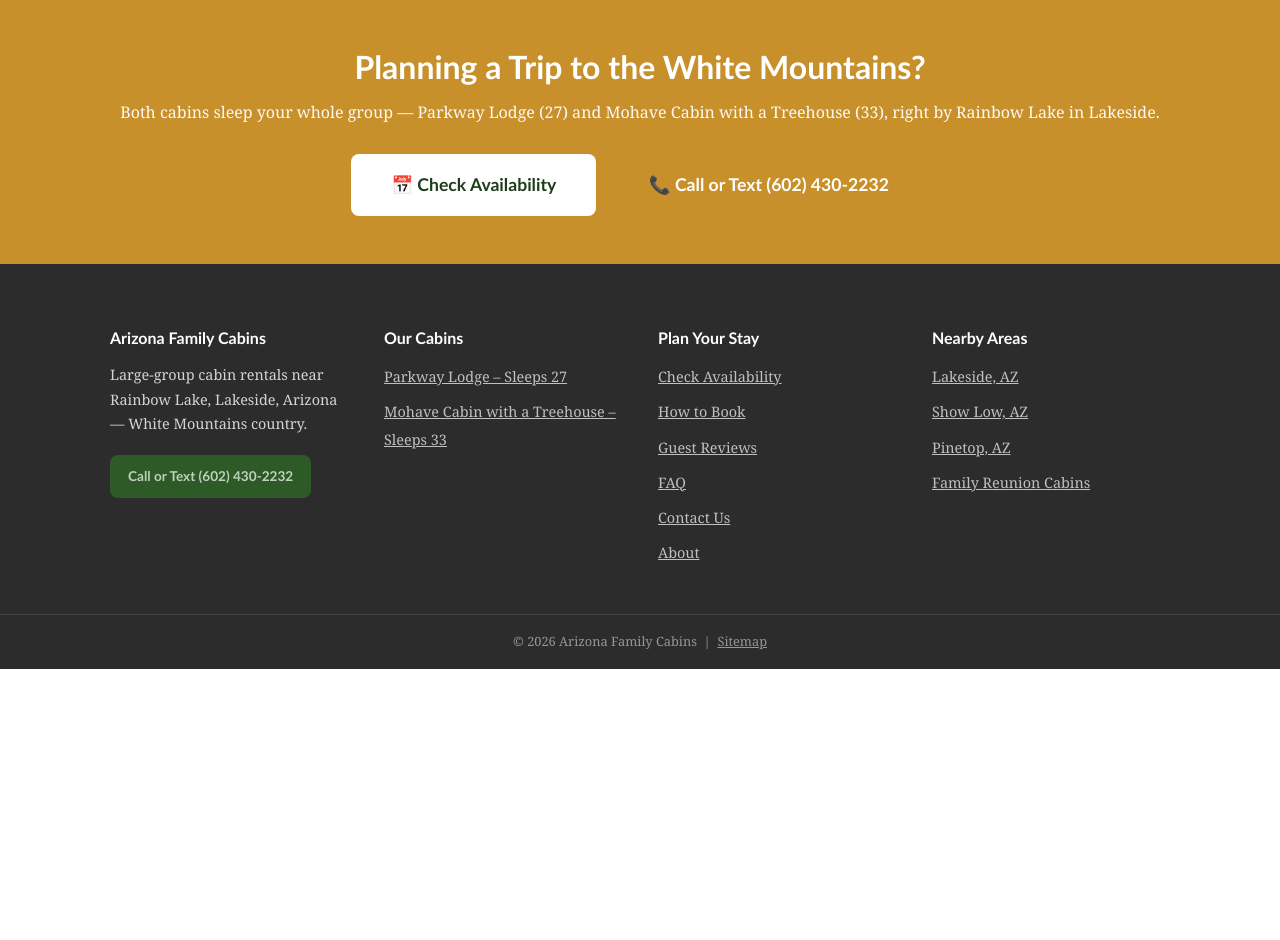
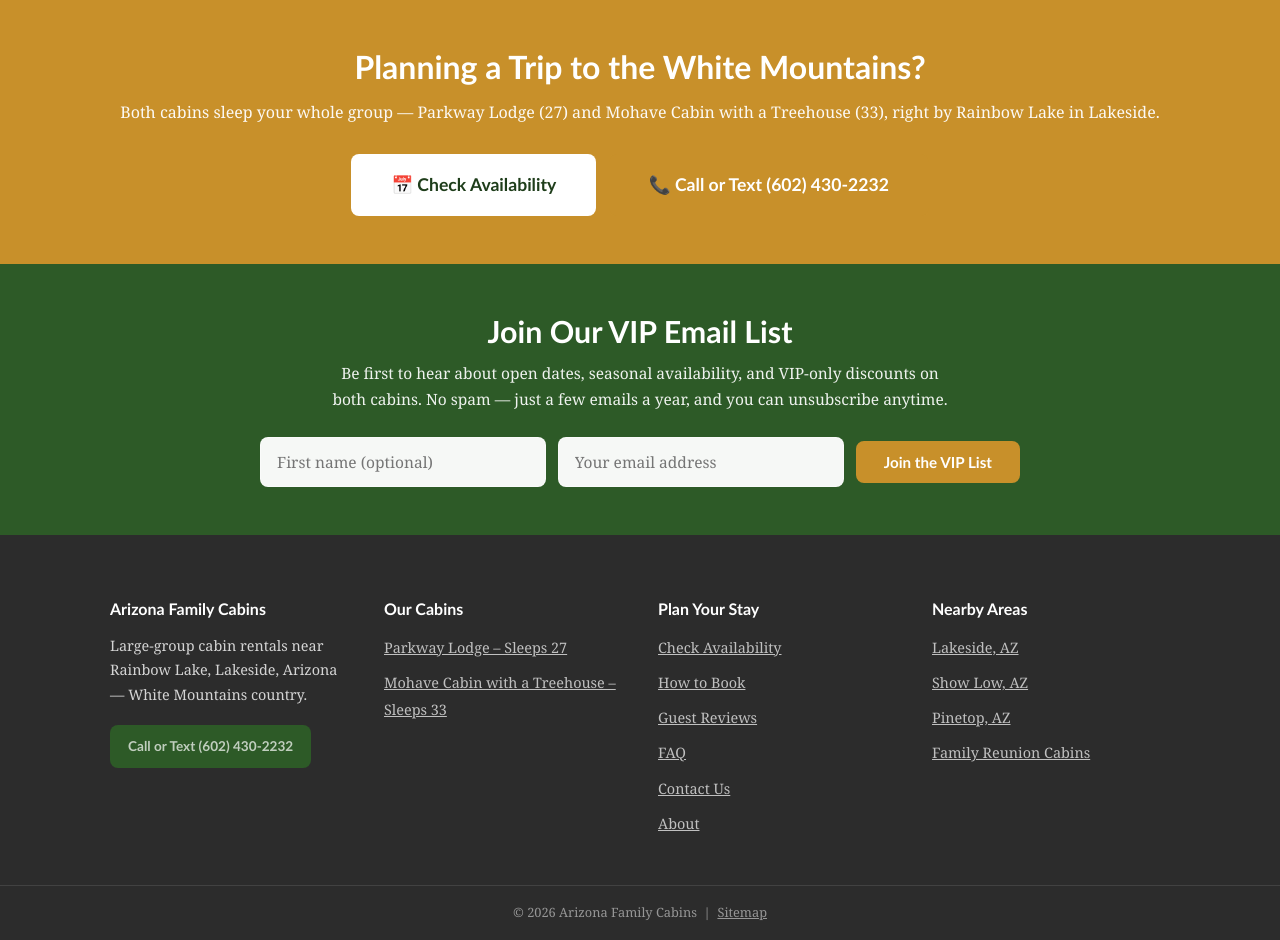
Before and after one commit to shiloh-lundahl/arizonafamilycabins, a Flask app: page /blog/ in a window 1280 px wide. Shown: the part 4264-5204 px from the top of the page. Before the commit the page ends 4933 px from the top, so only its background shows below. Run offline with Flask 3, Linux system fonts and the light colour scheme; data comes from the database, SQL or seed files in the repository; some libraries are stand-ins or nearby versions.

Commit message:
Add VIP email list capture with HubSpot sync
Sitewide footer signup band ("Join Our VIP Email List") posting to a new
/subscribe/ route. HubSpot is the source of truth — the Render DB is
ephemeral SQLite, so a local-only store would lose subscribers on every
restart. Contacts are created with lifecyclestage=subscriber; a 409 from
HubSpot (already exists) is treated as success.

Safety:
- If HubSpot rejects or errors, the signup is emailed to Karen via the
  existing Gmail SMTP path so it is never silently lost.
- Honeypot field silently drops bots without storing them.
- Referrer-based redirect is host-validated to prevent open redirect.
- HubSpot call runs in a background thread so it never stalls the response.

Co-Authored-By: Claude Opus 5 <noreply@anthropic.com>

```diff
--- a/app.py
+++ b/app.py
@@ -5,7 +5,7 @@ import requests
 from datetime import datetime
 from flask import (Flask, render_template, request, redirect, url_for,
                    abort, Response, jsonify, make_response)
-from models import db, Page, Article, Lead
+from models import db, Page, Article, Lead, Subscriber
 from availability import get_availability, CABIN_ICAL_ENV
 from dotenv import load_dotenv
 
@@ -123,6 +123,121 @@ def contact_post():
 @app.route("/contact/thanks/")
 def contact_thanks():
     return render_template("contact_thanks.html")
+
+
+# ── VIP email list ────────────────────────────────────────────────────────────
+
+@app.route("/subscribe/", methods=["POST"])
+def subscribe():
+    # Honeypot: real users never fill a hidden field; bots fill everything.
+    if request.form.get("website", "").strip():
+        return _safe_redirect_back(subscribed=1)  # silently accept, don't store
+
+    email = request.form.get("email", "").strip().lower()
+    first_name = request.form.get("first_name", "").strip()
+
+    if "@" not in email or "." not in email.split("@")[-1] or len(email) > 200:
+        return _safe_redirect_back(error=1)
+
+    # Local row is best-effort only — the DB is ephemeral on Render (see model docstring).
+    try:
+        existing = Subscriber.query.filter_by(email=email).first()
+        if not existing:
+            db.session.add(Subscriber(
+                email=email,
+                first_name=first_name,
+                source_page=request.referrer or "",
+            ))
+            db.session.commit()
+    except Exception as e:
+        db.session.rollback()
+        print(f"[vip-list] local save failed (non-fatal): {e}", flush=True)
+
+    # HubSpot is the real store. Run in a thread so a slow API never stalls the redirect.
+    threading.Thread(
+        target=_subscribe_to_hubspot,
+        args=(email, first_name, request.referrer or ""),
+        daemon=True,
+    ).start()
+
+    return _safe_redirect_back(subscribed=1)
+
+
+def _safe_redirect_back(**params):
+    """Return the visitor to the page they signed up from, with a status flag.
+
+    Only same-host referrers are honored — never redirect to an attacker-supplied
+    external URL.
+    """
+    from urllib.parse import urlparse, urlencode
+
+    ref = request.referrer or ""
+    target = "/"
+    if ref:
+        p = urlparse(ref)
+        if p.netloc == request.host and p.path:
+            target = p.path
+    return redirect(f"{target}?{urlencode(params)}#vip", 303)
+
+
+def _subscribe_to_hubspot(email: str, first_name: str, source_page: str):
+    """Create or update the contact in HubSpot as a newsletter subscriber.
+
+    HubSpot returns 409 when the email already exists — that's a success for our
+    purposes (they're already in the CRM), not an error.
+    """
+    api_key = os.environ.get("HUBSPOT_API_KEY")
+    if not api_key:
+        print("[vip-list] SKIPPED — HUBSPOT_API_KEY not set", flush=True)
+        _notify_subscriber_fallback(email, first_name, "HUBSPOT_API_KEY not set")
+        return
+
+    props = {"email": email, "lifecyclestage": "subscriber"}
+    if first_name:
+        props["firstname"] = first_name
+
+    try:
+        resp = requests.post(
+            "https://api.hubapi.com/crm/v3/objects/contacts",
+            headers={"Authorization": f"Bearer {api_key}",
+                     "Content-Type": "application/json"},
+            json={"properties": props},
+            timeout=15,
+        )
+        if resp.status_code in (200, 201):
+            print(f"[vip-list] HubSpot contact created: {email}", flush=True)
+            return
+        if resp.status_code == 409:
+            print(f"[vip-list] already in HubSpot: {email}", flush=True)
+            return
+        print(f"[vip-list] HubSpot {resp.status_code}: {resp.text[:200]}", flush=True)
+        _notify_subscriber_fallback(email, first_name, f"HubSpot {resp.status_code}")
+    except Exception as e:
+        print(f"[vip-list] HubSpot call FAILED: {e}", flush=True)
+        _notify_subscriber_fallback(email, first_name, str(e))
+
+
+def _notify_subscriber_fallback(email: str, first_name: str, reason: str):
+    """If HubSpot didn't take the signup, email it so it is never lost.
+
+    The local DB is wiped on restart, so without this a failed API call would
+    silently drop a real subscriber.
+    """
+    if not (GMAIL_SMTP_USER and GMAIL_SMTP_APP_PASSWORD and LEAD_NOTIFY_EMAIL):
+        return
+    try:
+        _send_gmail(
+            LEAD_NOTIFY_EMAIL,
+            "VIP list signup (needs manual add to HubSpot)",
+            f"A visitor joined the VIP email list but HubSpot did not accept it.\n\n"
+            f"Email: {email}\n"
+            f"Name: {first_name or '(not provided)'}\n"
+            f"Reason: {reason}\n\n"
+            f"Please add them to HubSpot manually.\n",
+        )
+        print("[vip-list] fallback notification sent", flush=True)
+    except Exception as e:
+        print(f"[vip-list] fallback notification FAILED: {e}", flush=True)
 
 
 # ── Property pages ────────────────────────────────────────────────────────────
--- a/static/css/style.css
+++ b/static/css/style.css
@@ -234,12 +234,33 @@ ul { list-style: none; }
 .review-author { font-weight: 700; font-family: "Trebuchet MS", Arial, sans-serif; color: var(--pine-dk); }
 .review-badge { font-size: .72rem; text-transform: uppercase; letter-spacing: .05em; background: var(--light); border-radius: 4px; padding: 3px 8px; white-space: nowrap; }
 
+/* ── VIP email list ───────────────────────────────────────────── */
+.vip-band { background: var(--pine); color: var(--white); padding: 48px 0; text-align: center; }
+.vip-copy h2 { color: var(--white); font-size: clamp(1.4rem, 2.6vw, 1.9rem); margin-bottom: 10px; }
+.vip-copy p { max-width: 620px; margin: 0 auto 24px; opacity: .92; font-size: .97rem; }
+.vip-form { display: flex; flex-wrap: wrap; gap: 12px; justify-content: center; align-items: center; max-width: 760px; margin: 0 auto; }
+.vip-form input[type="text"], .vip-form input[type="email"] {
+  flex: 1 1 220px; min-width: 0; padding: 13px 16px; border-radius: var(--radius);
+  border: 1px solid rgba(255,255,255,.35); background: rgba(255,255,255,.96);
+  font-family: Georgia, "Times New Roman", serif; font-size: .97rem; color: var(--charcoal);
+}
+.vip-form input:focus { outline: 3px solid var(--gold-lt); outline-offset: 1px; }
+.vip-form .btn { flex: 0 0 auto; }
+.vip-hp { position: absolute; left: -9999px; width: 1px; height: 1px; overflow: hidden; }
+.vip-success { max-width: 620px; margin: 0 auto; }
+.vip-success strong { font-family: "Trebuchet MS", Arial, sans-serif; font-size: 1.3rem; display: block; margin-bottom: 8px; }
+.vip-success p { opacity: .92; }
+.vip-error { margin-top: 14px; background: rgba(255,255,255,.15); display: inline-block; padding: 8px 16px; border-radius: var(--radius); font-size: .9rem; }
+.visually-hidden { position: absolute; width: 1px; height: 1px; padding: 0; margin: -1px; overflow: hidden; clip: rect(0 0 0 0); white-space: nowrap; border: 0; }
+
 /* ── Responsive ──────────────────────────────────────────────── */
 /* General small-screen tweaks (any orientation) */
 @media (max-width: 768px) {
   .hero { padding: 48px 20px; }
   .section { padding: 40px 0; }
   .cabin-cards { gap: 20px; }
+  .vip-form { flex-direction: column; }
+  .vip-form input, .vip-form .btn { width: 100%; flex: 1 1 auto; }
 }
 
 /* PORTRAIT phones (held upright): use the tap-to-open Menu button */
--- a/templates/base.html
+++ b/templates/base.html
@@ -81,6 +81,38 @@
   {% block content %}{% endblock %}
 </main>
 
+<!-- ── VIP email list ──────────────────────────────────────── -->
+<section class="vip-band" id="vip">
+  <div class="container">
+    {% if request.args.get('subscribed') %}
+      <div class="vip-success">
+        <strong>You're on the list.</strong>
+        <p>Thanks for joining — watch your inbox for open dates and VIP-only discounts.</p>
+      </div>
+    {% else %}
+      <div class="vip-copy">
+        <h2>Join Our VIP Email List</h2>
+        <p>Be first to hear about open dates, seasonal availability, and VIP-only discounts on both cabins. No spam — just a few emails a year, and you can unsubscribe anytime.</p>
+      </div>
+      <form class="vip-form" method="POST" action="/subscribe/">
+        <label class="visually-hidden" for="vip-first">First name</label>
+        <input type="text" id="vip-first" name="first_name" placeholder="First name (optional)" autocomplete="given-name">
+        <label class="visually-hidden" for="vip-email">Email address</label>
+        <input type="email" id="vip-email" name="email" placeholder="Your email address" required autocomplete="email">
+        <!-- honeypot: hidden from humans, catches bots -->
+        <div class="vip-hp" aria-hidden="true">
+          <label for="vip-website">Leave this field empty</label>
+          <input type="text" id="vip-website" name="website" tabindex="-1" autocomplete="off">
+        </div>
+        <button type="submit" class="btn btn-gold">Join the VIP List</button>
+      </form>
+      {% if request.args.get('error') %}
+        <p class="vip-error">That email address didn't look right — mind trying again?</p>
+      {% endif %}
+    {% endif %}
+  </div>
+</section>
+
 <!-- ── Footer ──────────────────────────────────────────────── -->
 <footer class="site-footer">
   <div class="container footer-inner">
```
Also changed, not shown: models.py (+19 -0 lines).
